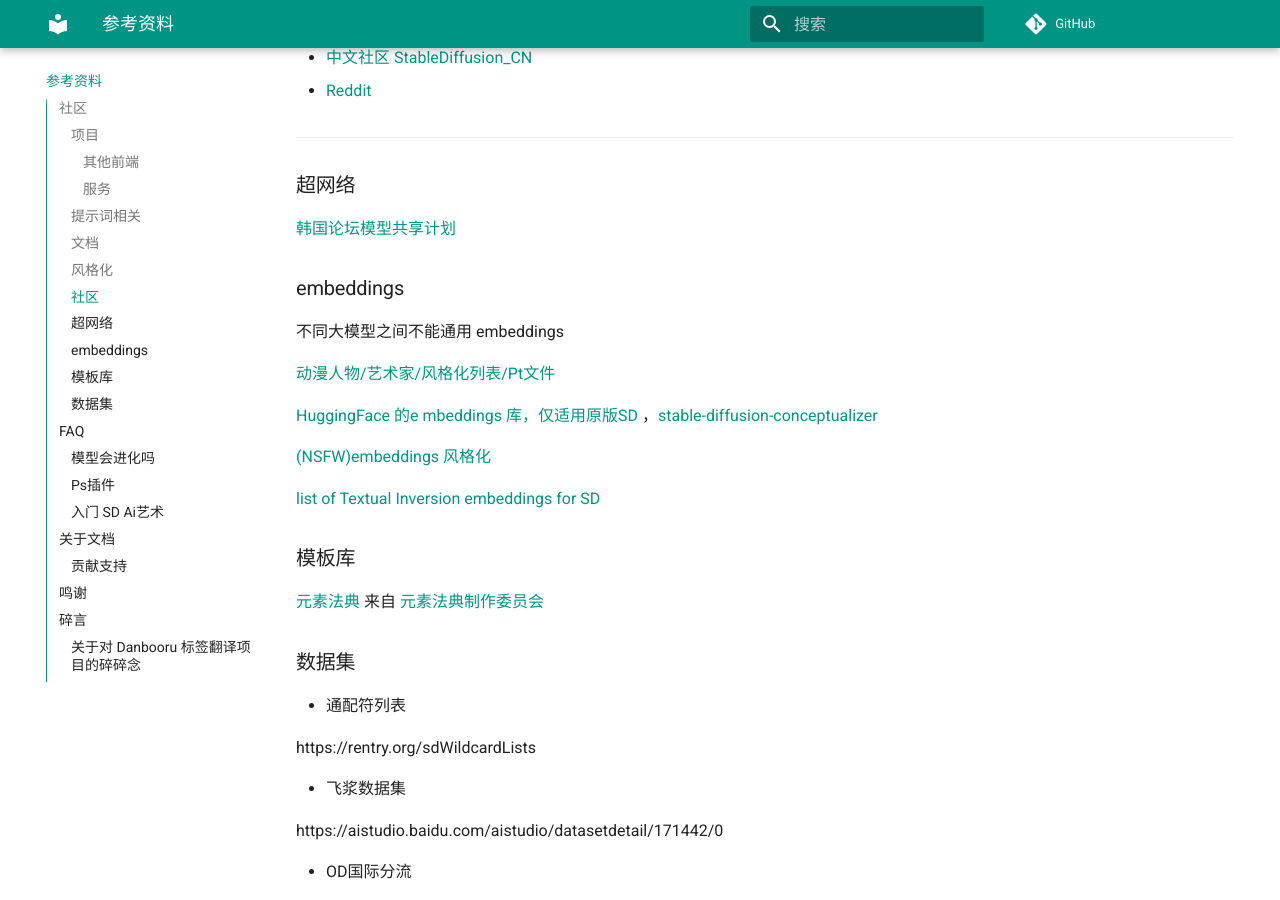
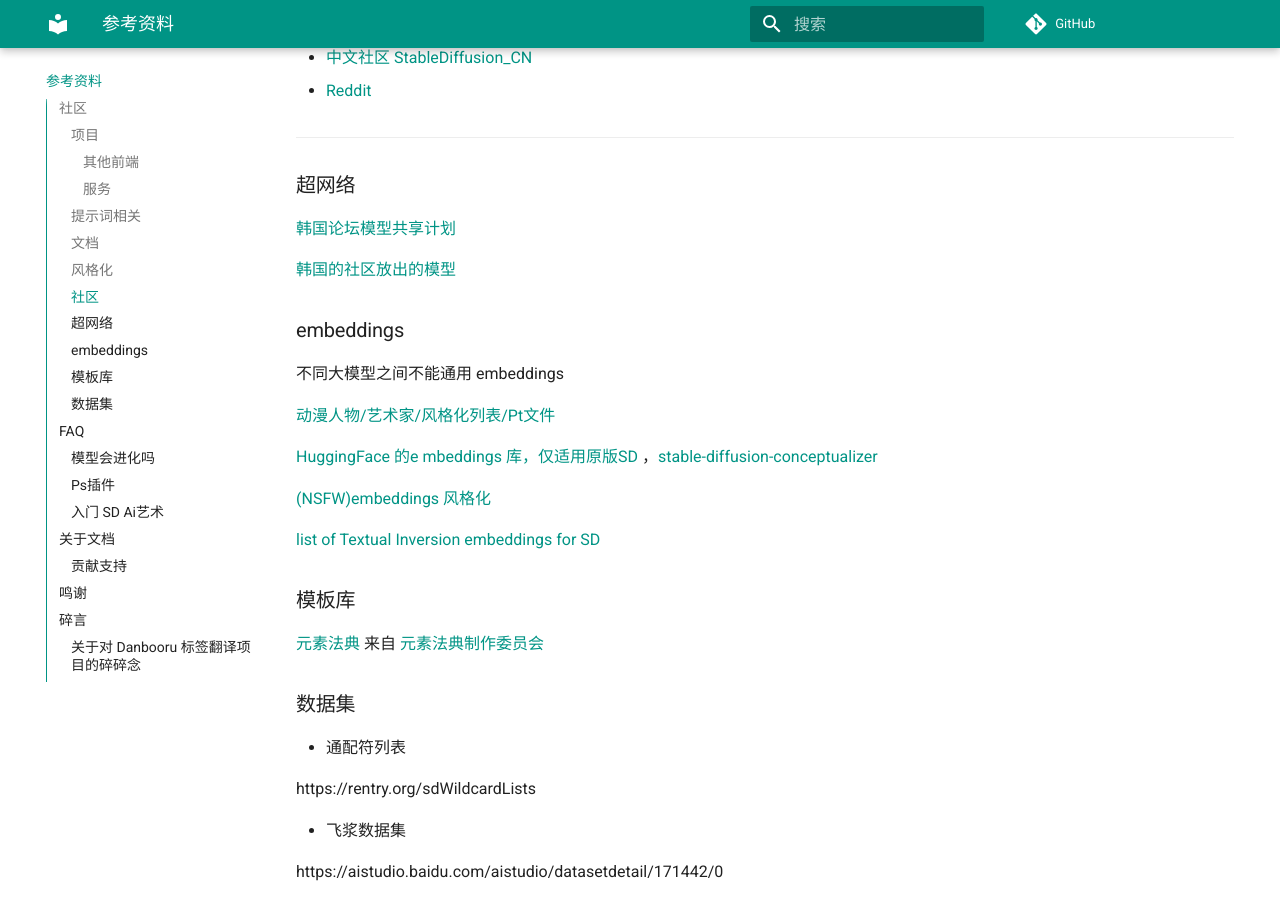
Before and after one commit to sudoskys/StableDiffusionBook, an MkDocs documentation site: the page built from docs/7_landing.md, in a window 1280 px wide and 900 px high, scrolled down 2342 px. Built offline with MkDocs 1.6.1 and Material for MkDocs 9.7.7, drawn with Linux system fonts in a browser that asks for light colours; comment, search, counter and statistics services are not loaded.

Commit message:
add:link

```diff
--- a/docs/7_landing.md
+++ b/docs/7_landing.md
@@ -121,6 +121,8 @@
 ### 超网络
 
 [韩国论坛模型共享计划](https://arca.live/b/hypernetworks/60940948)
+
+[韩国的社区放出的模型](https://mega.nz/folder/sSACBAgC#kNiPVzRwnuzs8JClovS1Tw)
 
 ### embeddings
 
```
